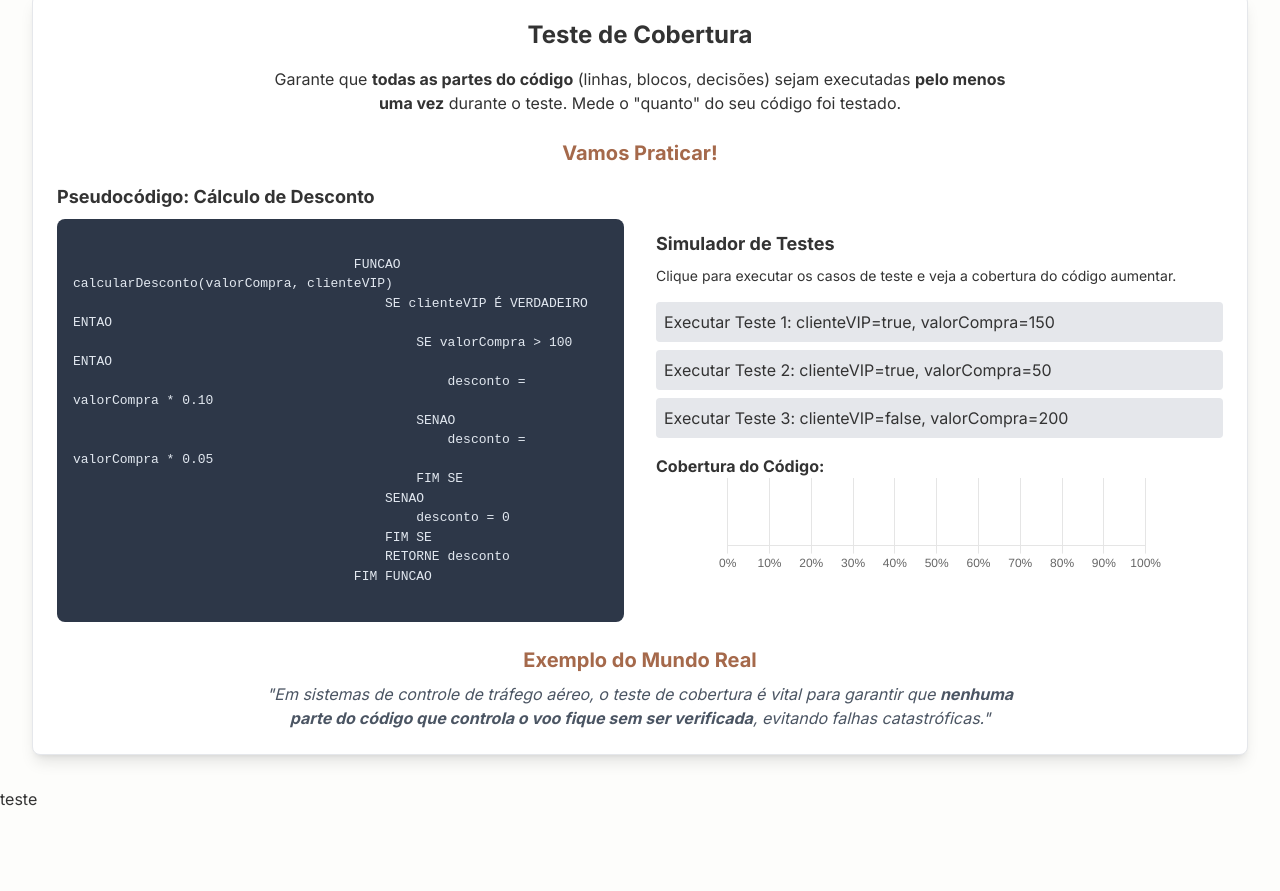
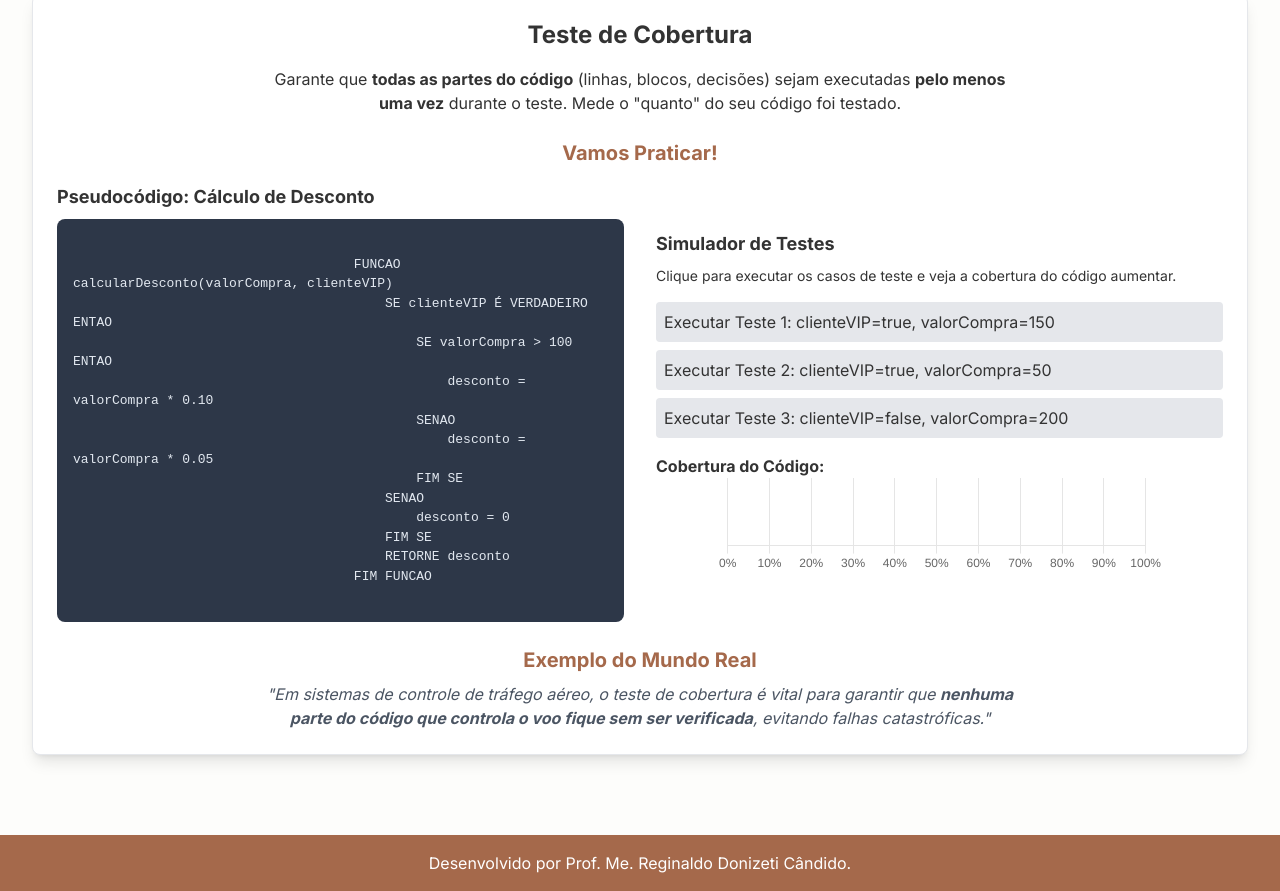
Before and after one commit to reginaldocandido/fatec-dsm-qts-tecnicas-testes, a plain HTML site: page index.html in a window 1280 px wide. Shown: the part 476-1367 px from the top of the page. Before the commit the page ends 1287 px from the top, so only its background shows below. Drawn offline with nearby package versions, Linux system fonts and the light colour scheme.

Commit message:
Inserido novo Rodapé

```diff
--- a/index.html
+++ b/index.html
@@ -699,6 +699,8 @@
             showCategory('caixa-branca');
         };
     </script>
-    <div>teste</div>
+    <footer class="w-full bg-[#A5694B] text-white text-center py-4 mt-12 shadow-lg">
+    Desenvolvido por Prof. Me. Reginaldo Donizeti Cândido.
+</footer>
 </body>
 </html>
```
Also changed, not shown: atividade.html (+4 -3 lines).
